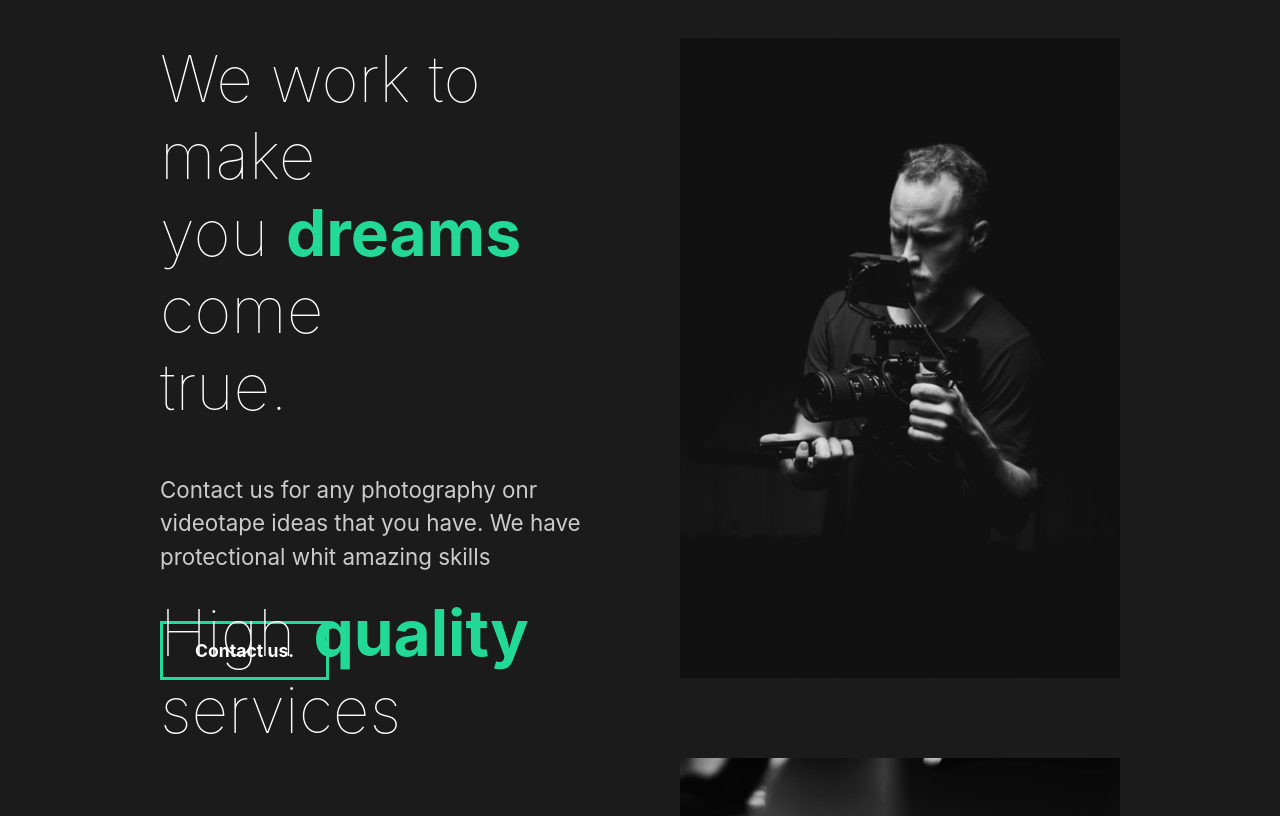
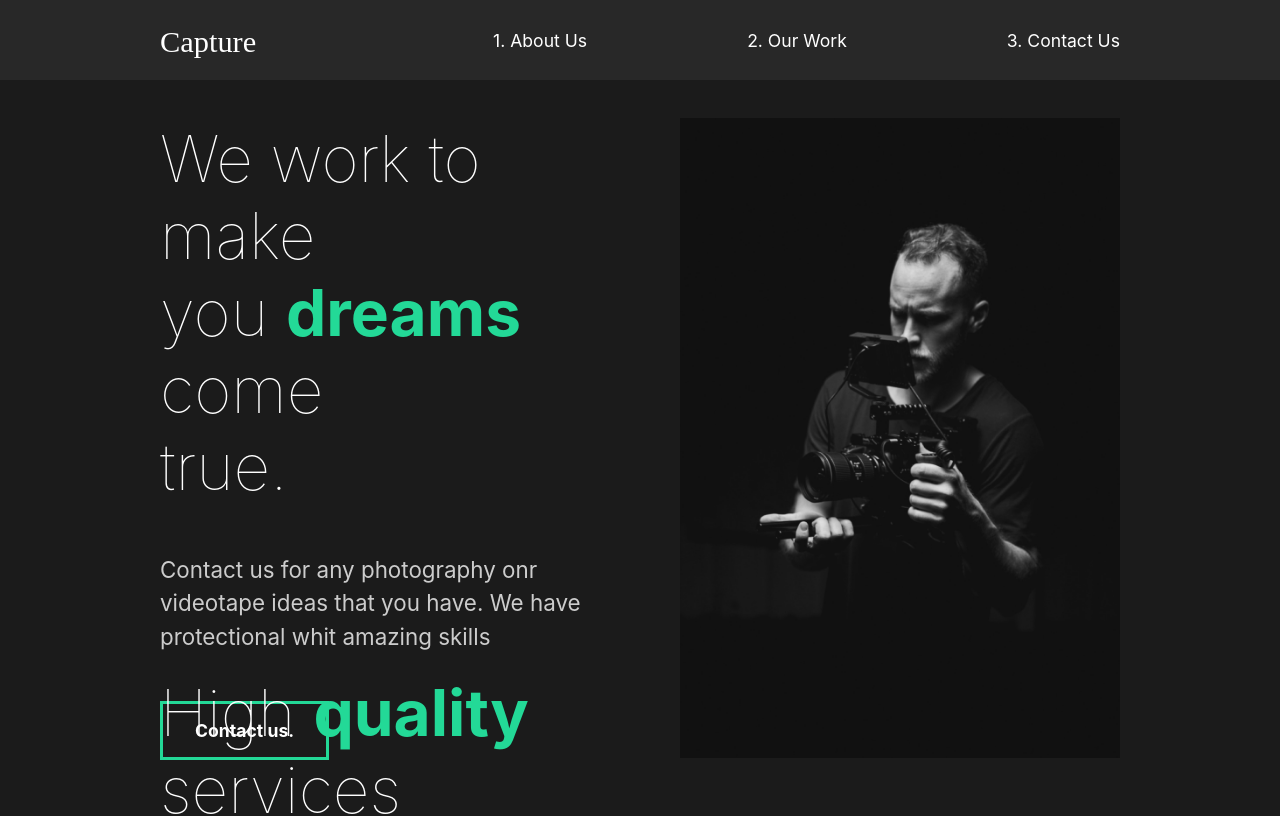
Before and after one commit to GeorgiPetrushev/creative-react-web, a React (Create React App) app: page / in a window 1280 px wide. Shown: the top 816 px of the page. Built offline with nearby package versions, Linux system fonts and the light colour scheme; the HTML template or start-up script is replaced by a standard one.

Commit message:
7. Add Style to front page

```diff
--- a/src/App.js
+++ b/src/App.js
@@ -1,11 +1,13 @@
 import React from 'react';
 import AboutUs from './pages/AboutUs';
 import GlobalStyle from './components/GlobalStyle';
+import Nav from './components/Nav';
 
 export default function App() {
   return (
     <div className="App">
         <GlobalStyle/>
+        <Nav />
         <AboutUs />
     </div>
   );
--- /dev/null
+++ b/src/components/Nav.js
@@ -0,0 +1,53 @@
+import React from 'react';
+import styled from 'styled-components';
+
+const Nav = () => {
+    return (
+        <StyleNav>
+            <h1><a id='logo' href='#'>Capture</a></h1>
+            <ul>
+                <li>
+                    <a href='#'>1. About Us</a>
+                </li>
+                <li>
+                    <a href='#'>2. Our Work</a>
+                </li>
+                <li>
+                    <a href='#'>3. Contact Us</a>
+                </li>
+            </ul>
+        </StyleNav>
+
+    );
+}
+
+const StyleNav = styled.div`
+    min-height: 10vh;
+    display: flex;
+    margin: auto;
+    justify-content: space-between;
+    align-items: center;
+    padding: 1rem 10rem;
+    background-color: #282828;
+    a{
+        color: white;
+        text-decoration: none;
+    }
+    ul{
+        display: flex;
+        list-style: none;
+    }
+    #logo{
+        font-size: 1.9rem;
+        font-family: 'Lobster',cursive;
+        font-weight: lighter;
+    }
+    li{
+        padding-left: 10rem;
+        position: relative;
+    }
+
+
+`;
+
+export default Nav;
--- a/src/pages/AboutUs.js
+++ b/src/pages/AboutUs.js
@@ -1,5 +1,6 @@
 import React from 'react';
 //Page Components
+
 import AboutSection from '../components/AboutSection';
 import FaqSection from '../components/FaqSection';
 import ServicesSection from '../components/ServicesSection';
```
